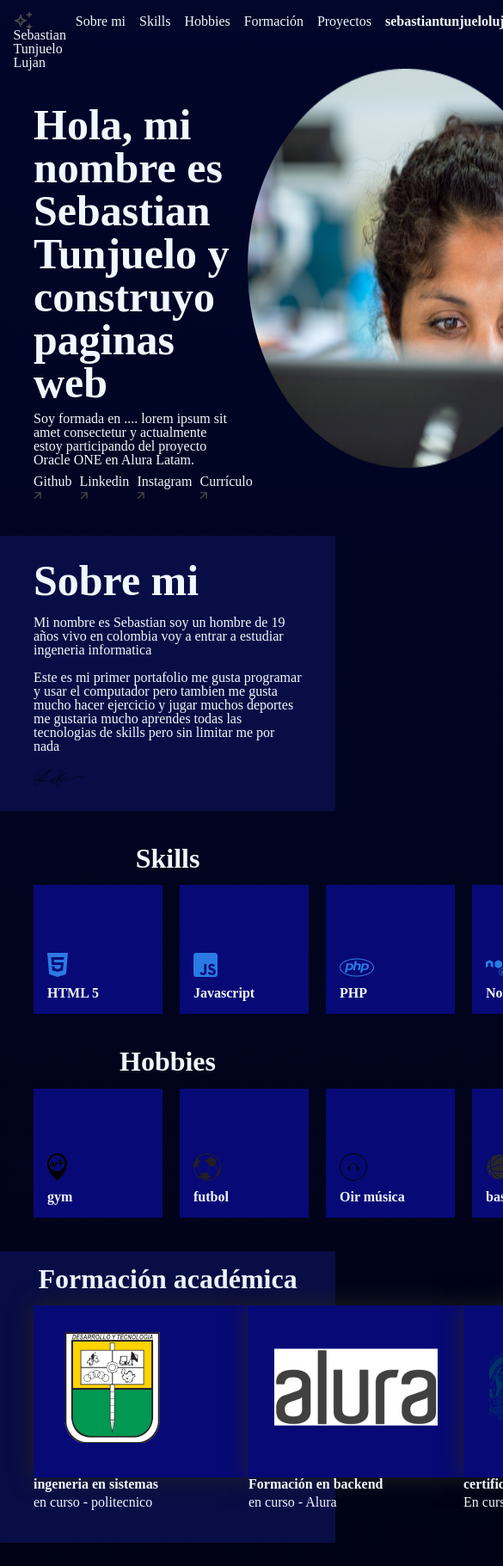
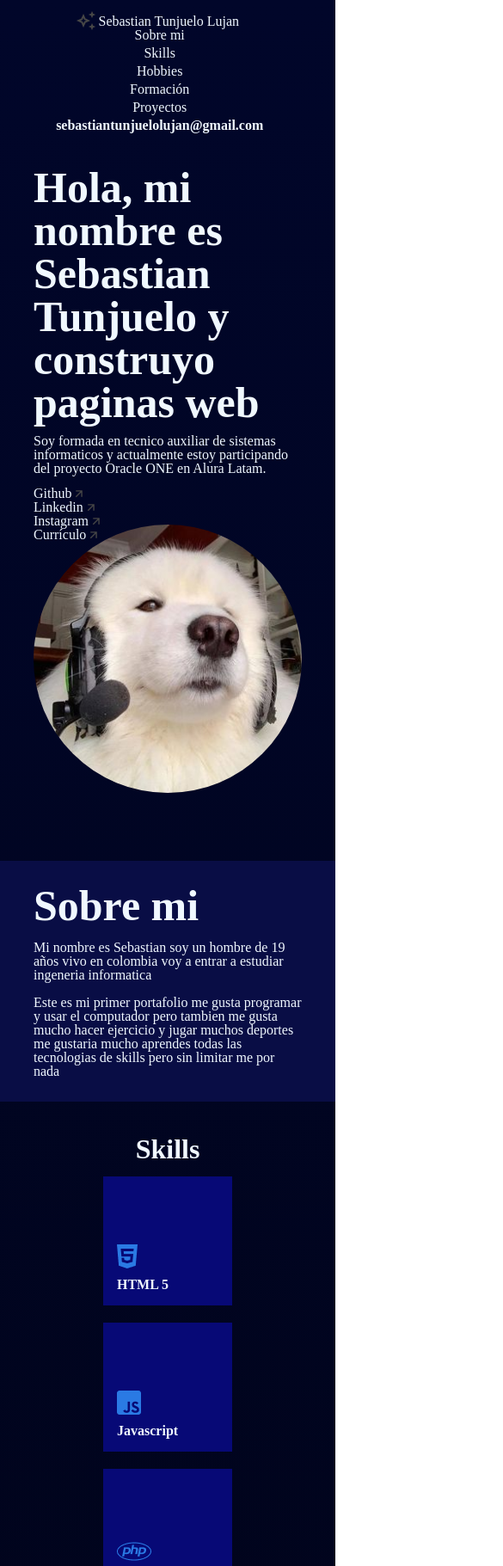
Before and after one commit to lobitoazul/portafolio-alura, a plain HTML site: page mi_portafolio/mi_portafolio/index.html in a window 390 px wide. Shown: the top 1821 px of the page at 86% size, 585 px wide, since content can reach past the window. Drawn offline with Linux system fonts and the light colour scheme.

Commit message:
responsivo con telefonos no versión final
es una versión funcional de la pagina pero no final es proyecto sera detenido para continuar estudiando

```diff
--- a/mi_portafolio/mi_portafolio/index.html
+++ b/mi_portafolio/mi_portafolio/index.html
@@ -18,11 +18,11 @@
             </header>
             <nav>
                 <ul class="menu_lista">
-                    <li class="menu_lista_item"><a href="#sobre-mi">Sobre mi</a></li>
+                    <li class="menu_lista_item"><a href="#sobre_mi">Sobre mi</a></li>
                     <li class="menu_lista_item"><a href="#skills">Skills</a></li>
                     <li class="menu_lista_item"><a href="#hobbies">Hobbies</a></li>
-                    <li class="menu_lista_item"><a href="#formacion">Formación</a></li>
-                    <li class="menu_lista_item"><a href="#xp">Proyectos</a></li>
+                    <li class="menu_lista_item"><a href="#formacion_fomracion_academica">Formación</a></li>
+                    <li class="menu_lista_item"><a href="#experiencia_profecional">Proyectos</a></li>
                     <li class="menu_lista_item" id="menu_lista_item_correo"><a href="#contacto">sebastiantunjuelolujan@gmail.com</a></li>
                 </ul>
             </nav>
@@ -30,32 +30,32 @@
 
         <section class="titulo">
             <div class="titulo_div">
-                <img class="titulo_profile" src="img\profile.png">
+                <img class="titulo_profile" src="img\perrito.jpg">
                 <div class="titulo_container">
                     <h2 class="titulo_bio">Hola, mi nombre es Sebastian Tunjuelo y construyo paginas web</h2>
-                    <h3 class="titulo_subsection">Soy formada en .... lorem ipsum sit amet consectetur y actualmente estoy participando del proyecto Oracle ONE en Alura Latam.</h3>
+                    <h3 class="titulo_subsection">Soy formada en tecnico auxiliar de sistemas informaticos y actualmente estoy participando del proyecto Oracle ONE en Alura Latam.</h3>
                     <ul class="titulo_network">
                          <!-- Pon los enlaces de tus redes sociales favoritas -->
-                        <li class="titulo_network_item"><a href="">Github <img src="img\arrow.png"> </a></li>
-                        <li class="titulo_network_item"><a href="">Linkedin <img src="img\arrow.png"></a></li>
-                        <li class="titulo_network_item"><a href="">Instagram <img src="img\arrow.png"></a></li>
+                        <li class="titulo_network_item"><a href="https://github.com/lobitoazul">Github <img src="img\arrow.png"> </a></li>
+                        <li class="titulo_network_item"><a href="https://www.linkedin.com/in/sebastian-tunjuelo-90895925a/">Linkedin <img src="img\arrow.png"></a></li>
+                        <li class="titulo_network_item"><a href="https://www.instagram.com/sebastianl55/">Instagram <img src="img\arrow.png"></a></li>
                         <li class="titulo_network_item"><a href="">Currículo <img src="img\arrow.png"></a></li>
                     </ul>
                 </div>
             </div>
         </section>
 
-        <section class="sobre_mi">
+        <section id="sobre_mi" class="sobre_mi">
             <div class="sobre_mi_container">
                 <h3 class="sobre_mi_titulo">Sobre mi</h3>
                 <p class="sobre_mi_paragraph">Mi nombre es Sebastian soy un hombre de 19 años vivo en colombia voy a entrar a estudiar ingeneria informatica  </p>
                 <p class="sobre_mi_paragraph">Este es mi primer portafolio me gusta programar y usar el computador pero tambien me gusta mucho hacer ejercicio y jugar muchos deportes me gustaria mucho aprendes todas las tecnologias de skills pero sin limitar me por nada </p>
                 <!-- Si quieres, pon tú firma acá! -->
-                <img class="img_sigmature" src="img\signature.png">
+                <!--img class="img_sigmature" src="img\signature.png"-->
             </div>
         </section>
 
-        <section class="skills">
+        <section id="skills" class="skills">
             <h3 class="skills_titulo">Skills</h3>
             <div class="skills_line">
                 <div class="skills_box">
@@ -102,7 +102,7 @@
             </div>
         </section>
 
-        <section class="hobbies">
+        <section id="hobbies" class="hobbies">
             <h3 class="hobbies_titulo">Hobbies</h3>
             <div class="hobbies_line">
                 <div class="hobbies_box">
@@ -149,7 +149,7 @@
             </div>
         </section>
 
-        <section class="formacion_formacion_academica">
+        <section id="formacion_fomracion_academica" class="formacion_formacion_academica">
             <h2 class="formacion_academica_titulo" >Formación académica</h2>
             <div class="formacion_academica_cursos">
                 <div class="formacion_academica_cursos_box">
@@ -179,7 +179,7 @@
             </div>
         </section>
 
-        <section class="experiencia_profecional">
+        <section id="experiencia_profecional" class="experiencia_profecional">
             <h2 class="experiencia_section_titulo" >Experiencia Profecional</h2>
 
             <div class="experiencia_box">
@@ -190,8 +190,8 @@
                     <h3 class="experiencia_text">Challenge Oracle </h3>
                         <div class="experiencia_description">
                                 <!-- Pon el enlace del proyecto en Github o GithubPages -->
-                                <span class="experiencia_repo"><a href="https://github.com/alura-challenges/challenge-one-encriptador-latam"><button class="experiencia_boton-repo">Repositório</button></a></span>
-                                <span class="experiencia_demo"><a href=""><button class="experiencia_boton-demo">Ver demo</button></a></span>
+                                <span class="experiencia_repo"><a href="https://github.com/lobitoazul/lobitoazul-Alura-challengeONE-Encriptador"><button class="experiencia_boton-repo">Repositório</button></a></span>
+                                <span class="experiencia_demo"><a href="https://lobitoazul.github.io/lobitoazul-Alura-challengeONE-Encriptador/"><button class="experiencia_boton-demo">Ver demo</button></a></span>
                         </div>
                 </div>
             </div>
@@ -211,7 +211,7 @@
         </section>
 
         <section class="contacto">
-            <div  class="formcontato_contacto">
+            <div id="contacto" class="formcontato_contacto">
                 <div class="formcontato_izquierda">
                     <img class="formcontato_img" src="img\contact_image.png">
                 </div>
--- a/mi_portafolio/mi_portafolio/style.css
+++ b/mi_portafolio/mi_portafolio/style.css
@@ -17,6 +17,7 @@ a{
     margin: 2% 10% 10% 4%;
 
 }
+
 .menu_imagen{
     position: relative;
     top: 5px;
@@ -34,6 +35,10 @@ a{
 .menu_lista_item{
     margin: 0 0 0 2%;
 }
+.menu_lista_item:hover{
+    text-decoration:underline
+
+}
 #menu_lista_item_correo{
     font-weight: bolder;
 }
@@ -48,6 +53,7 @@ a{
     position: relative;
     bottom: 40px;
     order: 1;
+    border-radius: 50%;
 }
 .titulo_bio{
     font-size:50px;
@@ -68,6 +74,7 @@ a{
 .titulo_network_item{
     margin: 0 4% 0 0;
 }
+.titulo_network_item:hover{text-decoration:underline}
 .sobre_mi_container{
     background-color: #090d45;
     color:aliceblue;
@@ -233,3 +240,35 @@ a{
     align-items: center;
     margin: 5% 0;
 }
+
+/*Tablet*/
+@media (min-width: 768px) {
+
+}
+
+
+
+
+/*Mobile*/
+@media (max-width: 768px) {
+
+.menu,.menu_lista,.titulo_network,.titulo_div,.skills,.skills_line,.hobbies,.hobbies_line,.formacion_academica_cursos,.experiencia_profecional,.experiencia_box,.formcontato_contacto,.footer_rodapie{
+    flex-direction: column;
+
+}
+.menu,.menu_lista,.skills,.hobbies,.formacion_academica_cursos{
+    align-items: center;
+}
+.titulo_profile{
+    margin-top: 20px;
+}
+.formcontato_enviar{
+    align-self: center;
+}
+.experiencia_img,.experiencia_img2,.formcontato_img{
+width: 100%;
+order: 0;
+}
+
+
+}
```
Also changed, not shown: mi_portafolio/mi_portafolio/img/perrito.jpg (added).
